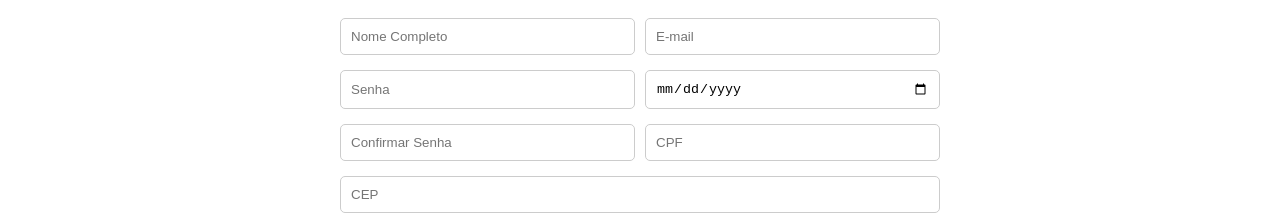
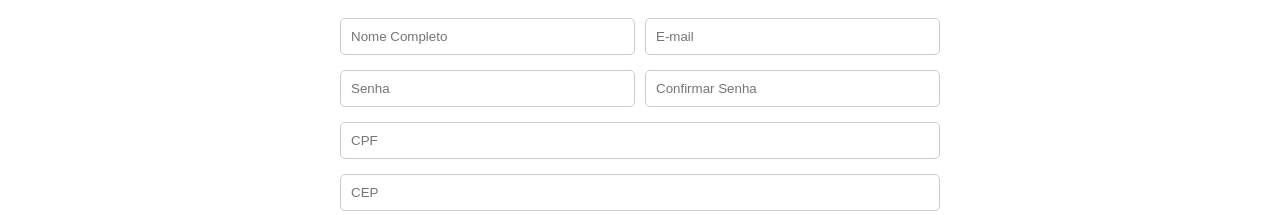
Before and after one commit to ARTSALT/labor_renter_front, a Next.js app in the folder labor_renter_front/: page /pages/cadastro in a window 1280 px wide. Shown: the part 124-339 px from the top of the page. Built offline with nearby package versions, Linux system fonts and the light colour scheme.

Commit message:
removed birth date

```diff
--- a/labor_renter_front/app/components/registration_form.jsx
+++ b/labor_renter_front/app/components/registration_form.jsx
@@ -8,7 +8,6 @@ function RegistrationForm() {
         nomeCompleto: "",
         email: "",
         senha: "",
-        dataNascimento: "",
         confirmarSenha: "",
         cpf: "",
         cep: "",
@@ -79,16 +78,7 @@ function RegistrationForm() {
                         value={formData.senha}
                         onChange={handleChange}
                     />
-                    <input
-                        type="date"
-                        name="dataNascimento"
-                        placeholder="Data de Nascimento"
-                        value={formData.dataNascimento}
-                        onChange={handleChange}
-                    />
-                </div>
 
-                <div className="form_group">
                     <input
                         type="password"
                         name="confirmarSenha"
@@ -96,6 +86,11 @@ function RegistrationForm() {
                         value={formData.confirmarSenha}
                         onChange={handleChange}
                     />
+
+                </div>
+
+                <div className="form_group">
+
                     <input
                         type="text"
                         name="cpf"
```
